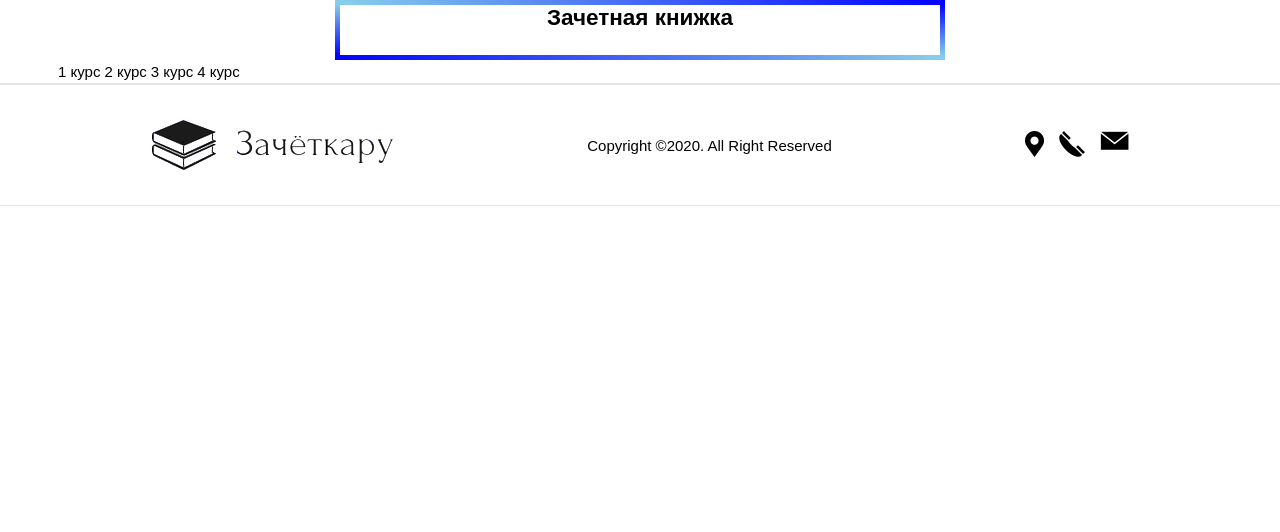
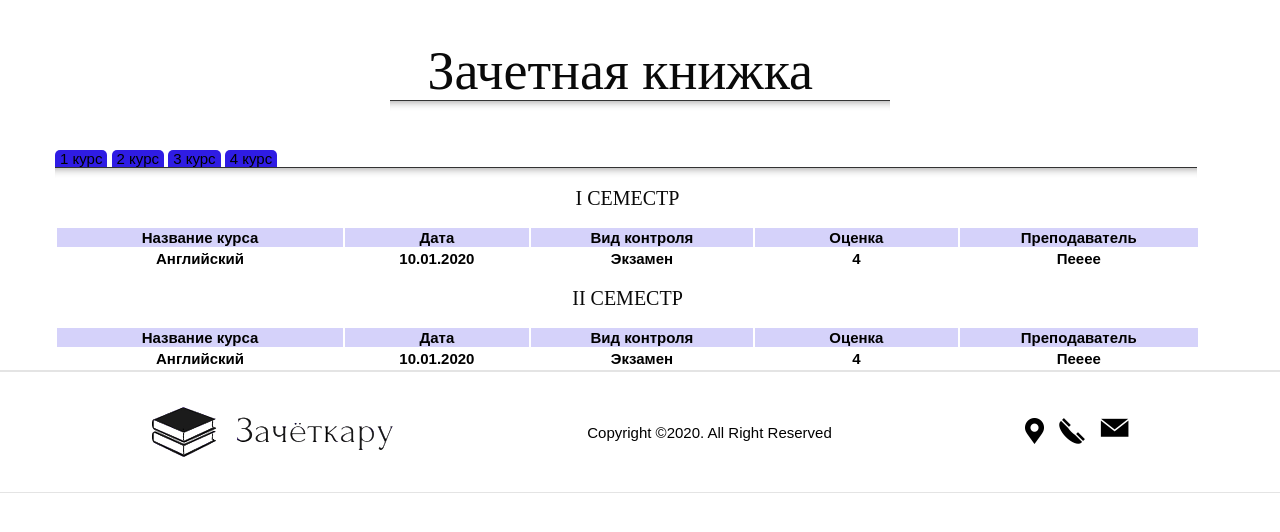
Before and after one commit to ScheinovOleja/record_book, a Django app: page /info/ in a window 1280 px wide. Shown: the part 121-653 px from the top of the page. Run offline with Django 3.2, Linux system fonts and the light colour scheme; lists and menus that the app fills with data are empty.

Commit message:
Добавил страницу зачетной книжки, осталось подключить базу данных с оценками

```diff
--- /dev/null
+++ b/record_book/first_page/static/css/style_assessment.css
@@ -0,0 +1,125 @@
+
+a1{
+	font-family: Myriad Pro;
+	font-size: 54px;
+	color: #0a0a0a;
+	text-align:center;
+	font-weight: lighter;
+}
+h2{
+	font-family: Myriad Pro;
+	font-size: 20px;
+	color: #0a0a0a;
+	text-align:center;
+	font-weight: lighter;
+
+}
+
+/*Линия перед таблицей*/
+.hr-shadow {
+
+	padding: 0;
+	height: 10px;
+	border: none;
+	border-top: 1px solid #333;
+	box-shadow: 0 10px 10px -10px #8c8b8b inset;
+	margin: 0 auto;
+}
+a.knopka {
+  color: #000000; /* цвет текста */
+  text-decoration: none; /* убирать подчёркивание у ссылок */
+  user-select: none; /* убирать выделение текста */
+  background: rgb(47,28,228); /* фон кнопки */
+  padding: 0 5px 0; /* отступ от текста */
+	/*  сверху отступ 10px       */
+  /*  слева и справа отступ 3% */
+  /*  снизу отступ 20px        */
+/*border-radius: 5px;*/ /* Уголки */
+border-radius: 5px 5px 0 0;
+	outline: none; /* убирать контур в Mozilla */
+}
+a.knopka:hover { background: rgb(0,144,255); } /* при наведении курсора мышки */
+a.knopka:active { background: rgb(0,144,255); } /* при нажатии */
+/*зачетная книжка*/
+.container11 {
+	width: 100%;
+	max-width: 425px;
+	max-height:60px;
+	padding: 0;
+	margin-top: 40px;
+	margin-left: auto;
+    margin-right: auto
+}
+
+/*линия под зачетной книжкой*/
+.container6 {
+	width: 100%;
+	max-width: 500px;
+	max-height: 5px;
+    margin: 0 auto;
+	padding: 0;
+}
+/*курс*/
+.container2 {
+	margin-top: 45px;
+	width: 100%;
+	max-width: 1142px;
+	max-height: 20px;
+	padding: 0;
+}
+.container3 {
+	width: 100%;
+	max-width: 1145px;
+	max-height: 670px;
+  margin: 0 auto;
+	padding: 0;
+}
+.container4 {
+
+	width: 100%;
+	max-width: 1145px;
+	max-height: 670px;
+  margin: 0 ;
+	padding: 0;
+}
+/*1,2 семестр*/
+.container5 {
+
+	width: 100%;
+	max-width: 1145px;
+	max-height: 50px;
+  margin: 0 auto;
+	padding: 0;
+}
+
+.table {
+	    width: 100%; /* Ширина таблицы в процентах */
+	   }
+	   .col1 {
+	    width: 290px; /* Ширина ячейки */
+	   }
+		 .col2 {
+	    width: 185px; /* Ширина ячейки */
+	   }
+		 .col3 {
+	    width: 225px; /* Ширина ячейки */
+	   }
+		 .col4 {
+	    width: 205px; /* Ширина ячейки */
+	   }
+		 .col5 {
+	    width: 240px; /* Ширина ячейки */
+
+	   }
+#table thead tr:nth-child(odd){
+		 		 	background: #d5d2fa;
+		 		 }
+		 /* Нечетные строки */
+#table tbody tr:nth-child(odd){
+		 	background:#fff;
+		 }
+
+		 /* Четные строки */
+#table tbody tr:nth-child(even){
+		 	background:#d5d2fa ;
+		 }
--- a/record_book/first_page/templates/assessments.html
+++ b/record_book/first_page/templates/assessments.html
@@ -4,6 +4,7 @@
 {% block style %}
 	<link rel="stylesheet" type="text/css" href="{% static 'css/style_info.css' %}">
 	<link rel="stylesheet" type="text/css" href="{% static 'css/style.css' %}">
+    <link rel="stylesheet" type="text/css" href="{% static 'css/style_assessment.css' %}">
 {% endblock style %}
 
 {% block title %}Оценки{% endblock title %}
@@ -11,26 +12,73 @@
 {% block content %}
 	<div class="container">
 		<section class="section">
-			<h1 class="head">
-				Зачетная книжка
-			</h1>
-			<div class="border"></div>
-			<table class="record-book-table">
-				<tr>
-					<td>
-						<a href="#">1 курс</a>
-					</td>
-					<td>
-						<a href="#">2 курс</a>
-					</td>
-					<td>
-						<a href="#">3 курс</a>
-					</td>
-					<td>
-						<a href="#">4 курс</a>
-					</td>
-				</tr>
-			</table>
+			<div class="container11">
+  <a1>Зачетная книжка</a1>
+</div>
+<div class="container6">
+ <hr class="hr-shadow">
+</div>
+
+<div class="container2">
+  <nav>
+    <a href="#" class="knopka">1 курс</a>
+    <a href="#" class="knopka">2 курс</a>
+    <a href="#" class="knopka">3 курс</a>
+    <a href="#" class="knopka">4 курс</a>
+  </nav>
+  <hr class="hr-shadow">
+</div>
+
+  <div class="container4">
+    <div class="container5">
+<h2> I СЕМЕСТР </h2>
+    </div>
+<table id="table">
+	<thead>
+		<tr>
+			<th class="col1">Название курса</th>
+			<th class="col2">Дата</th>
+			<th class="col3">Вид контроля</th>
+			<th class="col4">Оценка</th>
+      <th class="col5">Преподаватель</th>
+		</tr>
+    </thead>
+<tbody>
+    <tr>
+      <th class="col1">Английский</th>
+      <th class="col2">10.01.2020</th>
+      <th class="col3">Экзамен</th>
+      <th class="col4">4</th>
+      <th class="col5">Пееее</th>
+    </tr>
+</tbody>
+</table>
+</div>
+ <div class="container4">
+    <div class="container5">
+<h2> II СЕМЕСТР </h2>
+    </div>
+<table id="table">
+	<thead>
+		<tr>
+			<th class="col1">Название курса</th>
+			<th class="col2">Дата</th>
+			<th class="col3">Вид контроля</th>
+			<th class="col4">Оценка</th>
+      <th class="col5">Преподаватель</th>
+		</tr>
+    </thead>
+<tbody>
+    <tr>
+      <th class="col1">Английский</th>
+      <th class="col2">10.01.2020</th>
+      <th class="col3">Экзамен</th>
+      <th class="col4">4</th>
+      <th class="col5">Пееее</th>
+    </tr>
+</tbody>
+</table>
+</div>
 		</section>
 	</div>
 {% endblock content %}
```
